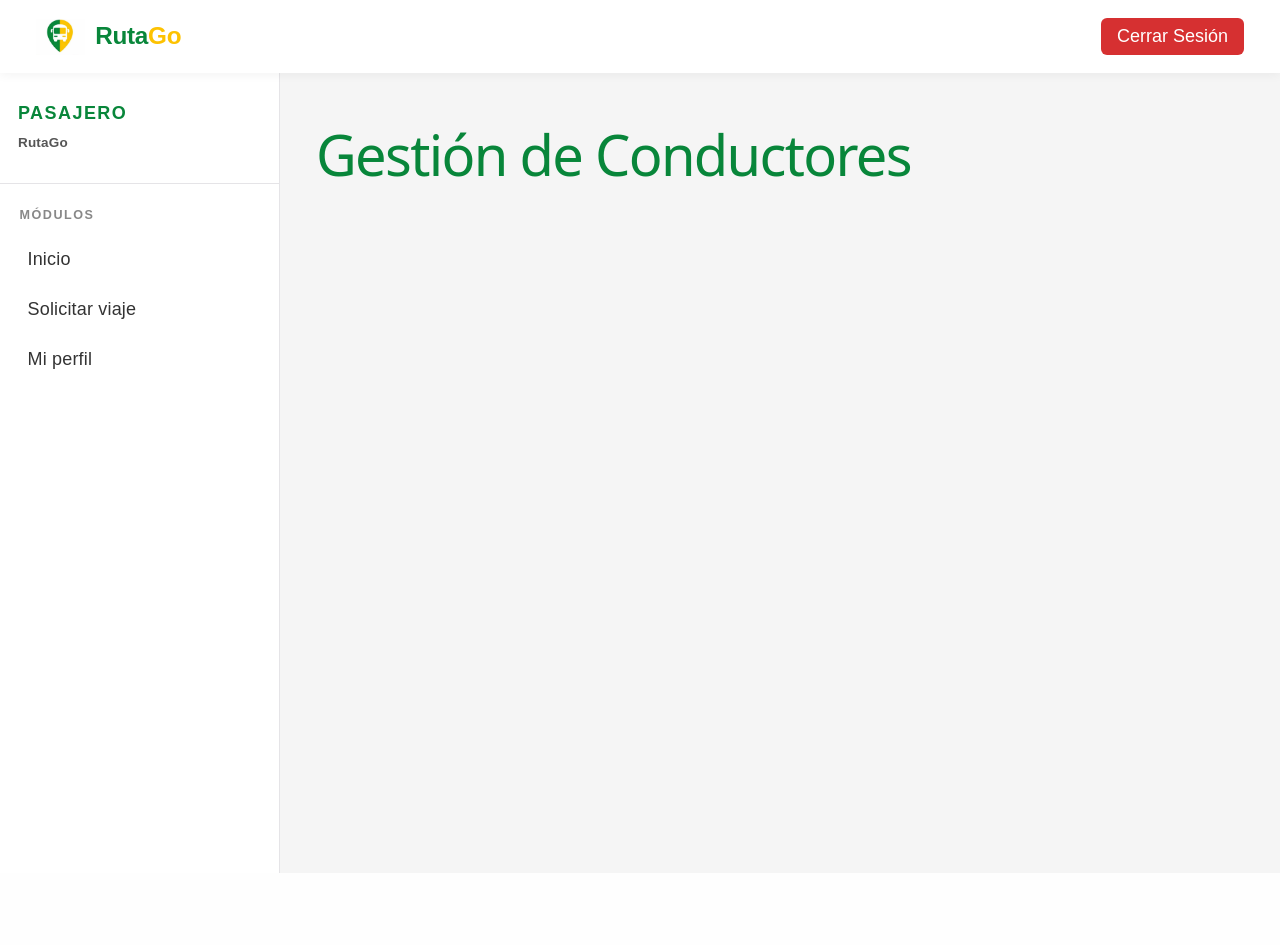
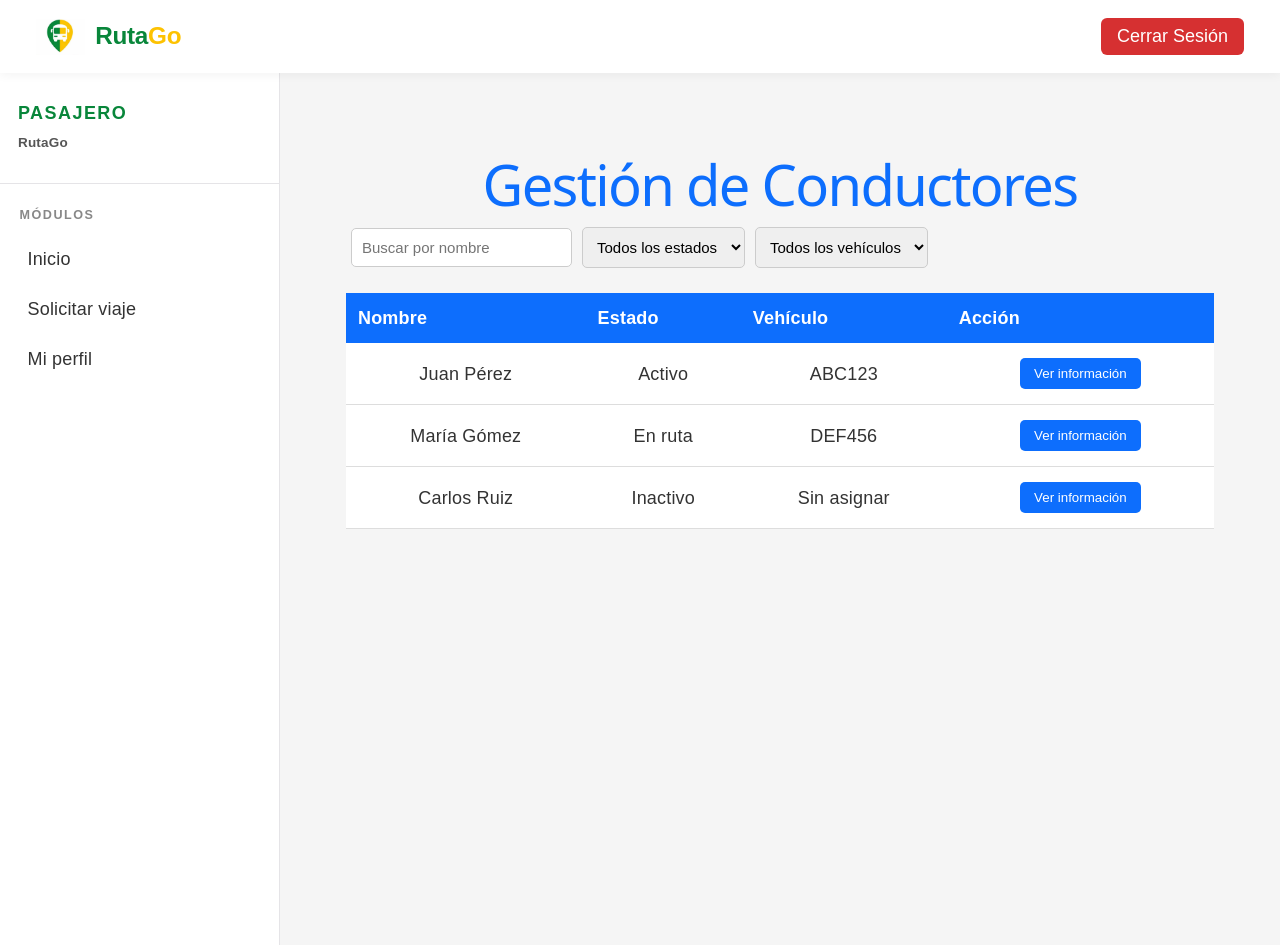
Before and after one commit to seminario-actualizacion-1/rutago-frontend, a React (Vite) app: page /conductores in a window 1280 px wide. Before the commit the page ends 873 px from the top, so only its background shows below. Built offline with nearby package versions, Linux system fonts and the light colour scheme; no server answers; sample sign-in values are in the browser's storage.

Commit message:
Ventana conductores

```diff
--- /dev/null
+++ b/src/pages/Conductores/Conductores.css
@@ -0,0 +1,142 @@
+/* Contenedor principal */
+
+.conductores {
+    padding: 30px;
+    font-family: Arial, Helvetica, sans-serif;
+    background-color: #f5f5f5;
+    min-height: 100vh;
+}
+
+
+/* Título */
+
+.conductores h1 {
+    text-align: center;
+    color: #0d6efd;
+    margin-bottom: 25px;
+}
+
+
+/* Buscador y filtros */
+
+.conductores input,
+.conductores select {
+    padding: 10px;
+    margin: 5px;
+    border: 1px solid #ccc;
+    border-radius: 5px;
+    font-size: 15px;
+}
+
+
+/* Tabla */
+
+.conductores table {
+    width: 100%;
+    margin-top: 20px;
+    border-collapse: collapse;
+    background-color: white;
+}
+
+
+/* Encabezados */
+
+.conductores th {
+    background-color: #0d6efd;
+    color: white;
+    padding: 12px;
+}
+
+
+/* Celdas */
+
+.conductores td {
+    padding: 12px;
+    text-align: center;
+    border-bottom: 1px solid #ddd;
+}
+
+
+/* Efecto al pasar el mouse */
+
+.conductores tbody tr:hover {
+    background-color: #f0f8ff;
+}
+
+
+/* Botones */
+
+.conductores button {
+    background-color: #0d6efd;
+    color: white;
+    border: none;
+    padding: 8px 14px;
+    border-radius: 5px;
+    cursor: pointer;
+    margin: 3px;
+}
+
+
+/* Efecto botón */
+
+.conductores button:hover {
+    background-color: #0b5ed7;
+}
+
+
+/* Panel de información */
+
+.informacion {
+    margin-top: 30px;
+    background-color: white;
+    padding: 20px;
+    border-radius: 8px;
+    border: 1px solid #ddd;
+    box-shadow: 0 2px 8px rgba(0, 0, 0, 0.1);
+}
+
+
+/* Título del panel */
+
+.informacion h2 {
+    color: #0d6efd;
+    margin-bottom: 15px;
+}
+
+
+/* Información */
+
+.informacion p {
+    margin: 8px 0;
+    font-size: 16px;
+}
+
+
+/* Botones del panel */
+
+.informacion button {
+    margin-top: 10px;
+    margin-right: 10px;
+}
+
+
+/* Adaptación para celulares */
+
+@media (max-width: 768px) {
+    .conductores input,
+    .conductores select {
+        width: 100%;
+        margin-bottom: 10px;
+    }
+    .conductores table {
+        font-size: 14px;
+    }
+    .conductores th,
+    .conductores td {
+        padding: 8px;
+    }
+    .informacion button {
+        width: 100%;
+        margin-bottom: 10px;
+    }
+}
--- a/src/pages/Conductores/Conductores.jsx
+++ b/src/pages/Conductores/Conductores.jsx
@@ -1,3 +1,152 @@
+import { useState } from "react";
+import "./Conductores.css";
+
 export default function Conductores() {
-  return <h1>Gestión de Conductores</h1>;
+
+  const conductores = [
+    {
+      nombre: "Juan Pérez",
+      documento: "12345678",
+      telefono: "3001234567",
+      estado: "Activo",
+      vehiculo: "ABC123"
+    },
+    {
+      nombre: "María Gómez",
+      documento: "87654321",
+      telefono: "3019876543",
+      estado: "En ruta",
+      vehiculo: "DEF456"
+    },
+    {
+      nombre: "Carlos Ruiz",
+      documento: "99887766",
+      telefono: "3152223344",
+      estado: "Inactivo",
+      vehiculo: "Sin asignar"
+    }
+  ];
+
+  const [buscar, setBuscar] = useState("");
+  const [estado, setEstado] = useState("");
+  const [vehiculo, setVehiculo] = useState("");
+  const [info, setInfo] = useState(null);
+
+  const lista = conductores.filter((c) => {
+
+    const nombre = c.nombre.toLowerCase().includes(buscar.toLowerCase());
+
+    const estadoOk = estado === "" || c.estado === estado;
+
+    const vehiculoOk = vehiculo === "" || c.vehiculo === vehiculo;
+
+    return nombre && estadoOk && vehiculoOk;
+
+  });
+
+  return (
+    <div className="conductores">
+
+      <h1>Gestión de Conductores</h1>
+
+      <input
+        type="text"
+        placeholder="Buscar por nombre"
+        value={buscar}
+        onChange={(e) => setBuscar(e.target.value)}
+      />
+
+      <select
+        value={estado}
+        onChange={(e) => setEstado(e.target.value)}
+      >
+        <option value="">Todos los estados</option>
+        <option>Activo</option>
+        <option>En ruta</option>
+        <option>Inactivo</option>
+      </select>
+
+      <select
+        value={vehiculo}
+        onChange={(e) => setVehiculo(e.target.value)}
+      >
+        <option value="">Todos los vehículos</option>
+        <option>ABC123</option>
+        <option>DEF456</option>
+        <option>Sin asignar</option>
+      </select>
+
+      <table>
+
+        <thead>
+
+          <tr>
+            <th>Nombre</th>
+            <th>Estado</th>
+            <th>Vehículo</th>
+            <th>Acción</th>
+          </tr>
+
+        </thead>
+
+        <tbody>
+
+          {lista.map((c, index) => (
+
+            <tr key={index}>
+
+              <td>{c.nombre}</td>
+
+              <td>{c.estado}</td>
+
+              <td>{c.vehiculo}</td>
+
+              <td>
+
+                <button onClick={() => setInfo(c)}>
+
+                  Ver información
+
+                </button>
+
+              </td>
+
+            </tr>
+
+          ))}
+
+        </tbody>
+
+      </table>
+
+      {info && (
+
+        <div className="informacion">
+
+          <h2>Información del conductor</h2>
+
+          <p><b>Nombre:</b> {info.nombre}</p>
+
+          <p><b>Documento:</b> {info.documento}</p>
+
+          <p><b>Teléfono:</b> {info.telefono}</p>
+
+          <p><b>Estado:</b> {info.estado}</p>
+
+          <p><b>Vehículo:</b> {info.vehiculo}</p>
+
+          <button>Asignar vehículo</button>
+
+          <button>Cambiar estado</button>
+
+          <button>Ver historial de viajes</button>
+
+          <button>Ver rutas asignadas</button>
+
+        </div>
+
+      )}
+
+    </div>
+  );
 }
```
